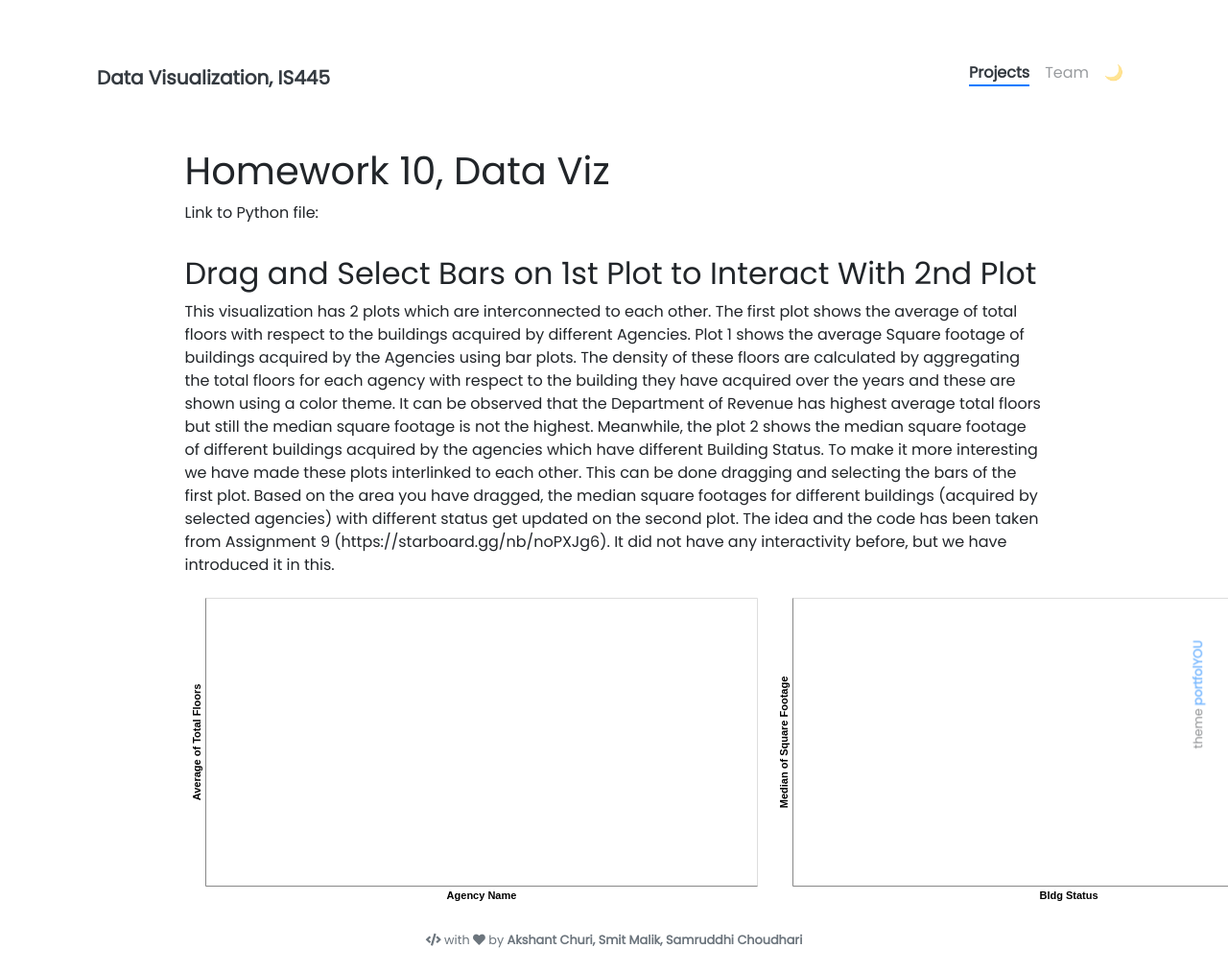
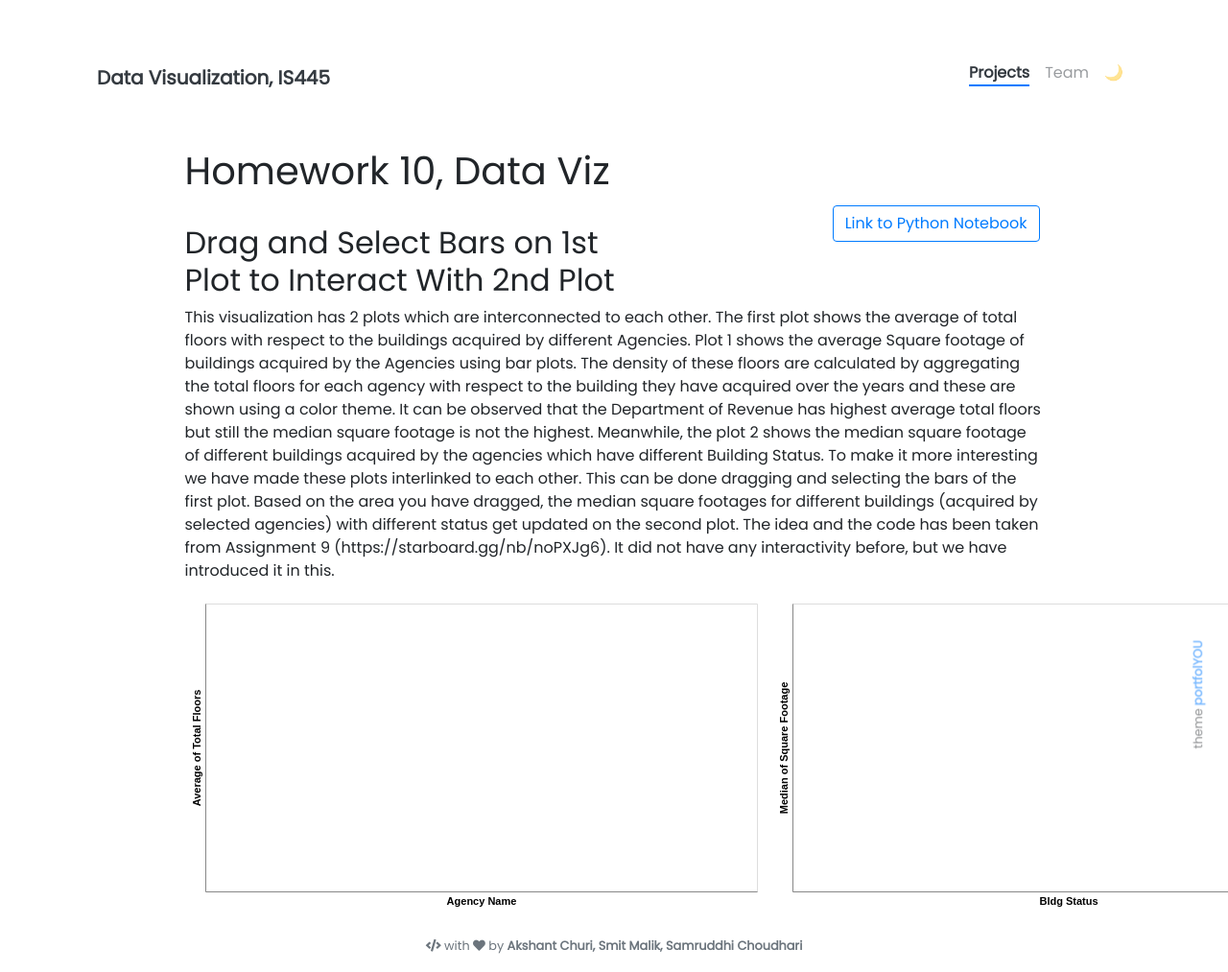
Before and after one commit to smmalik98/Data-Visualization-IS445-, a Jekyll site: the page built from _projects/1_Vega_lite_project.md, in a window 1280 px wide. Shown: the whole page at 96% size. Built offline with Jekyll 4.4.1, drawn with Linux system fonts in a browser that asks for light colours; nearby versions of some CDN libraries.

Commit message:
Update 1_Vega_lite_project.md

```diff
--- a/_projects/1_Vega_lite_project.md
+++ b/_projects/1_Vega_lite_project.md
@@ -11,7 +11,11 @@
 
 
 # Homework 10, Data Viz
-Link to Python file: <a href="https://github.com/achuri2/achuri2.github.io/blob/07b9c9ebc45e616a8c67b6f03bd4d13031258925/Churi_Akshant-Malik_Smit-Choudhari_Samruddhi-assignment10.ipynb"></a>
+
+<div class="right">
+{% include elements/button.html link="https://github.com/achuri2/achuri2.github.io/blob/07b9c9ebc45e616a8c67b6f03bd4d13031258925/Churi_Akshant-Malik_Smit-Choudhari_Samruddhi-assignment10.ipynb" text="Link to Python Notebook" %}
+</div>
+
 ## Drag and Select Bars on 1st Plot to Interact With 2nd Plot
 
 This visualization has 2 plots which are interconnected to each other. The first plot shows the average of total floors with respect to the buildings acquired by different Agencies. Plot 1 shows the average Square footage of buildings acquired by the Agencies using bar plots. The density of these floors are calculated by aggregating the total floors for each agency with respect to the building they have acquired over the years and these are shown using a color theme. It can be observed that the Department of Revenue has highest average total floors but still the median square footage is not the highest. Meanwhile, the plot 2 shows the median square footage of different buildings acquired by the agencies which have different Building Status. To make it more interesting we have made these plots interlinked to each other. This can be done dragging and selecting the bars of the first plot. Based on the area you have dragged, the median square footages for different buildings (acquired by selected agencies) with different status get updated on the second plot.
```
